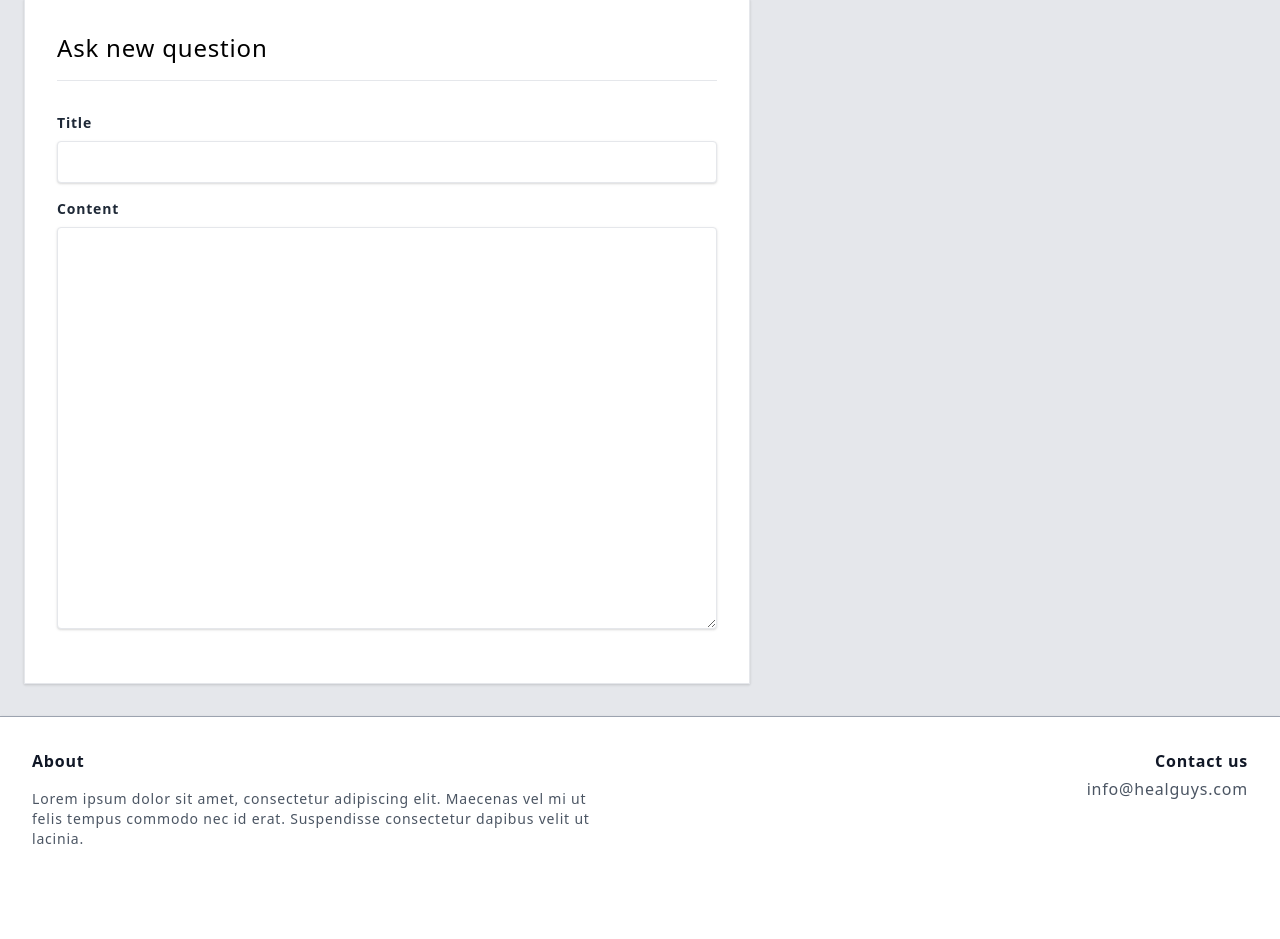
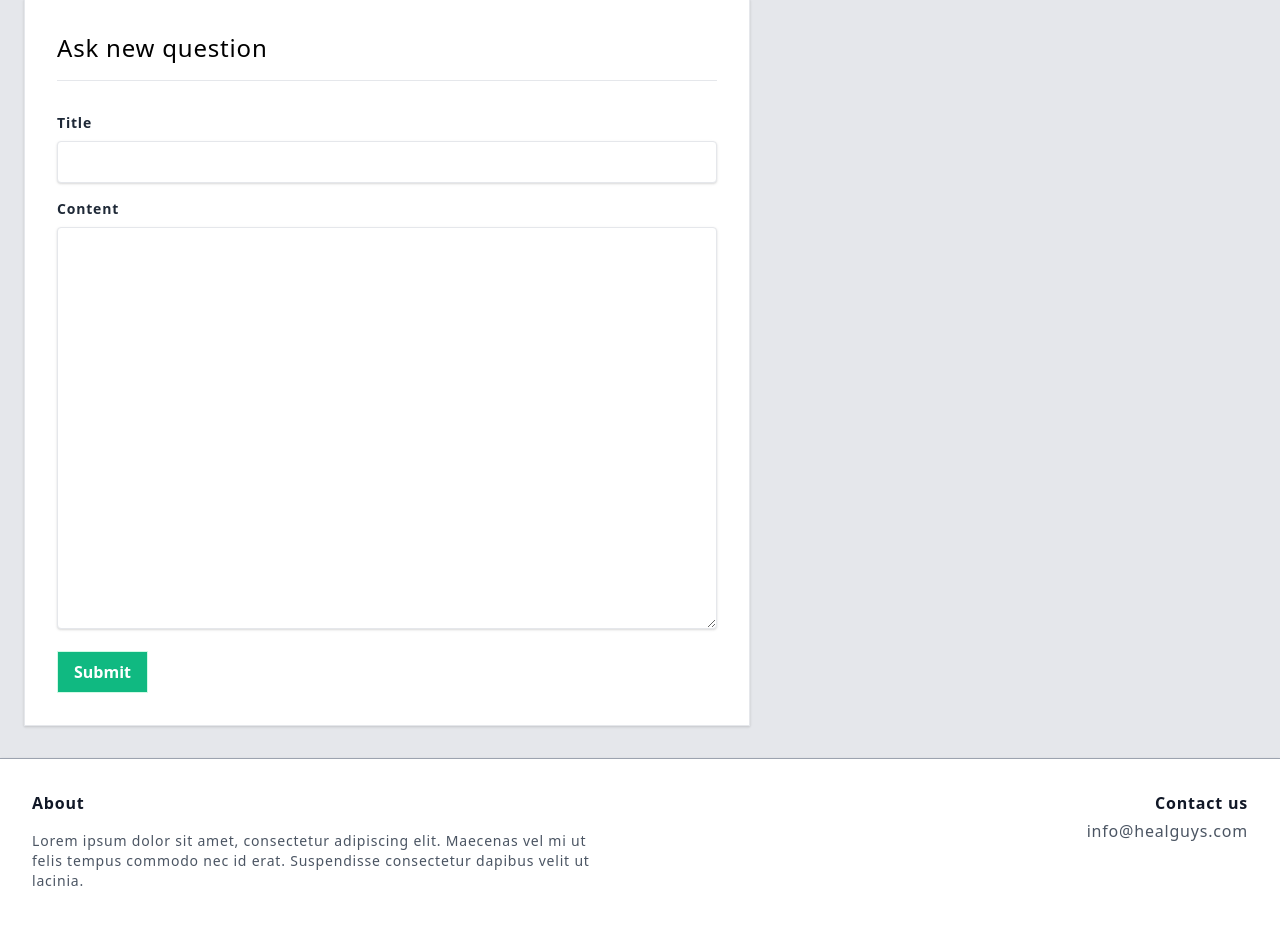
Before and after one commit to olzhasar/healthqa, a Flask app: template questions/templates/ask_question.html in a window 1280 px wide. Shown: the part 129-1068 px from the top of the page. Before the commit the page ends 973 px from the top, so only its background shows below. Run offline with Flask 2, Linux system fonts and the light colour scheme; the template is opened without the code that fills it: values that come from a table or form of the project are taken from there, others are empty; style sheets or scripts are compiled from the project's sources; parts of the project's set-up code (start-up, migrations or seed data) failed here and were passed over.

Commit message:
ask_question - updated template

```diff
--- a/questions/templates/ask_question.html
+++ b/questions/templates/ask_question.html
@@ -4,25 +4,23 @@
     <h1 class="text-2xl">Ask new question</h1>
     <hr class="mt-4 mb-8" />
     <form action="" method="POST">
+      {{ form.csrf_token }}
       <div class="mb-4">
-        <label
-          class="block text-gray-800 text-sm font-bold mb-2"
-          for="{{ form.title.name }}"
-        >
-          {{ form.title.label.text }}
-        </label>
-        {{ form.title(class_="shadow appearance-none border rounded w-full py-2
-        px-3 text-grey-darker") }}
+	<label class="block text-gray-800 text-sm font-bold mb-2" for="{{ form.title.name }}">
+	  {{ form.title.label.text }}
+	</label>
+	{{ form.title(class_="shadow appearance-none border rounded w-full py-2 px-3 text-grey-darker") }}
       </div>
       <div class="mb-4">
-        <label
-          class="block text-gray-800 text-sm font-bold mb-2"
-          for="{{ form.content.name }}"
-        >
-          {{ form.content.label.text }}
-        </label>
-        {{ form.content(class_="shadow appearance-none border rounded w-full
-        py-2 px-3 text-grey-darker", type="textarea") }}
+	<label class="block text-gray-800 text-sm font-bold mb-2" for="{{ form.content.name }}">
+	  {{ form.content.label.text }}
+	</label>
+	{{ form.content(class_="shadow appearance-none border rounded w-full py-2 px-3 text-grey-darker", type="textarea") }}
+      </div>
+      <div>
+	<button class="bg-green-500 hover:bg-green-600 text-white font-bold border border-green-100 py-2 px-4" type="submit">
+	  Submit
+	</button>
       </div>
     </form>
   </div>
```
